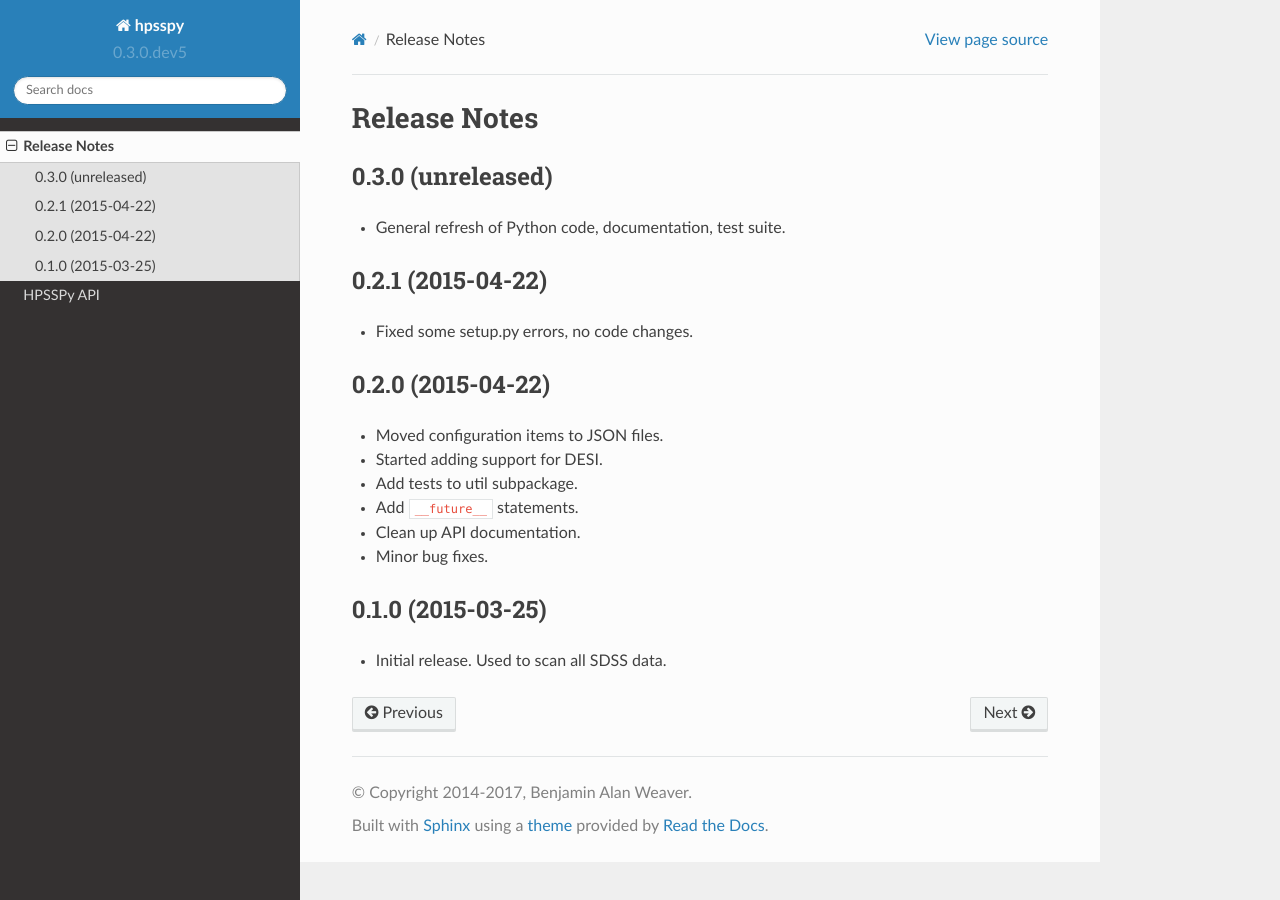
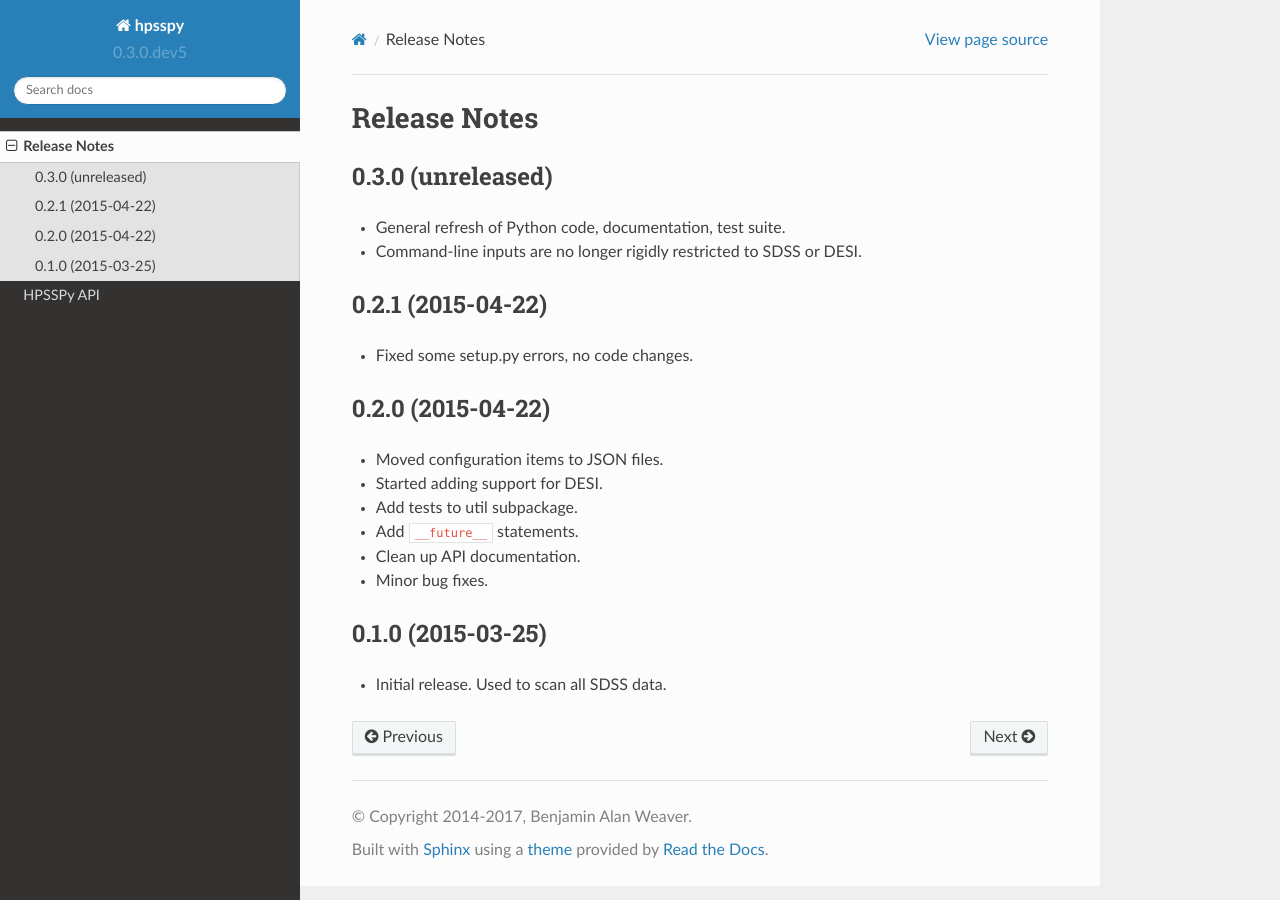
Before and after one commit to weaverba137/hpsspy, a Sphinx documentation site: the page built from doc/changes.rst, in a window 1280 px wide. Built offline with Sphinx 7.4.7 and the Read the Docs theme 2.0.0, drawn with Linux system fonts in a browser that asks for light colours.

Commit message:
update release notes

```diff
--- a/doc/changes.rst
+++ b/doc/changes.rst
@@ -6,6 +6,7 @@ Release Notes
 ------------------
 
 * General refresh of Python code, documentation, test suite.
+* Command-line inputs are no longer rigidly restricted to SDSS or DESI.
 
 0.2.1 (2015-04-22)
 ------------------
```
